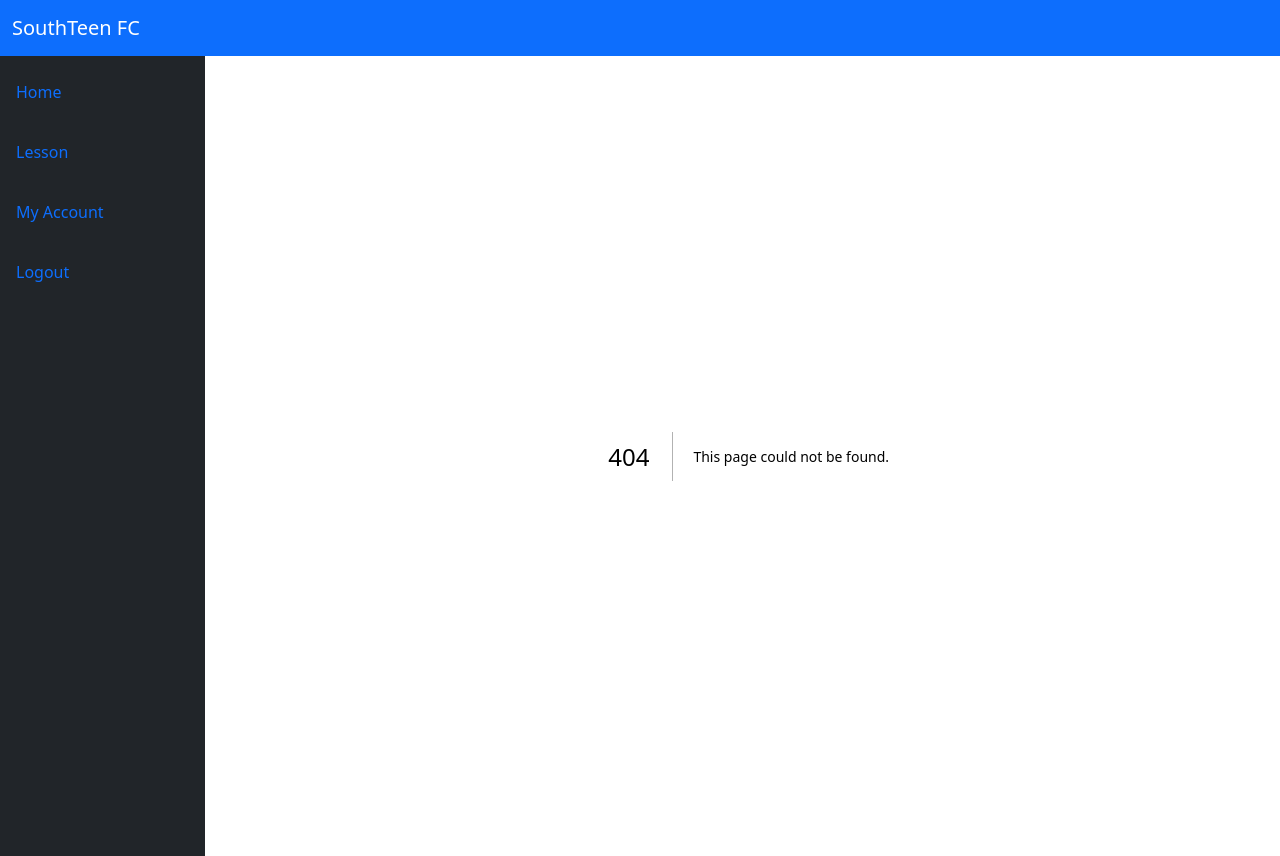
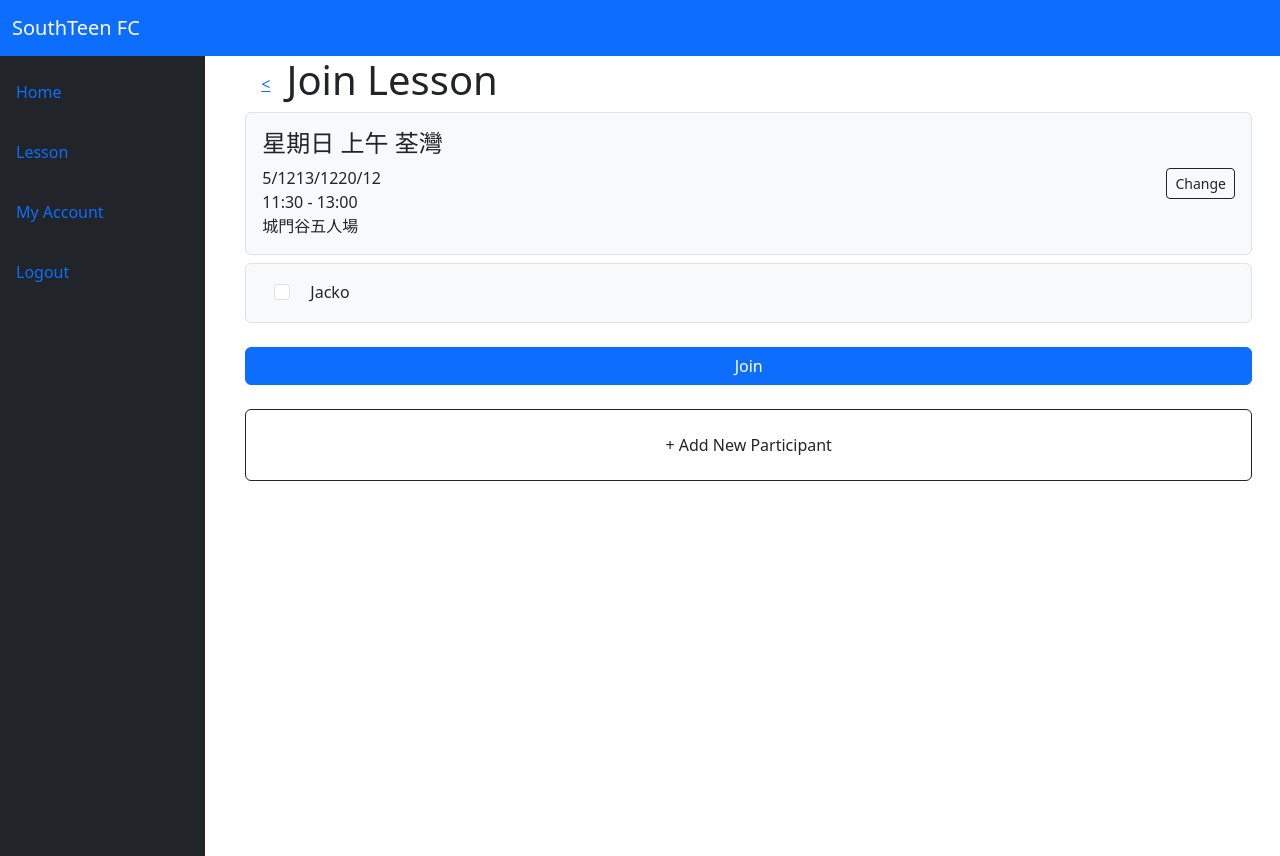
Before and after one commit to Victorchanhc/react-leave-system, a Next.js app in the folder react-leave-system/: page /lesson/join/1 in a window 1280 px wide. Before the commit this address had no page. Built offline with nearby package versions, Linux system fonts and the light colour scheme.

Commit message:
complete join lesson page UI

```diff
--- /dev/null
+++ b/react-leave-system/Components/AddNewParticipantCollapse.tsx
@@ -0,0 +1,51 @@
+'use client'
+
+import { useState } from 'react';
+import { FloatingLabel, Form } from 'react-bootstrap';
+import Button from 'react-bootstrap/Button';
+import Card from 'react-bootstrap/Card';
+import Collapse from 'react-bootstrap/Collapse';
+
+export function AddNewParticipantCollapse() {
+    const [open, setOpen] = useState(false);
+
+    return (
+        <>
+            <Button
+                variant='white'
+                onClick={() => setOpen(!open)}
+                aria-controls="example-collapse-text"
+                aria-expanded={open}
+                className='container-fluid my-2'
+            >
+                + Add New Participant
+            </Button>
+            <Collapse in={open}>
+                <Form>
+                    <FloatingLabel label='English Full Name' controlId='EnglishNameInput' className='mb-3 mx-4'>
+                        <Form.Control type='text' placeholder='e.g. Chan Tai Man' required />
+                    </FloatingLabel>
+                    <FloatingLabel label='Judy' controlId='NickNameInput' className='mb-3 mx-4'>
+                        <Form.Control type='text' placeholder='e.g. Man Man/Marcus' required />
+                    </FloatingLabel>
+                    <FloatingLabel label='陳晞妍' controlId='ChineseNameInput' className='mb-3 mx-4'>
+                        <Form.Control type='text' placeholder='e.g. 陳晞妍' required />
+                    </FloatingLabel>
+                    <FloatingLabel label='Date Of Birth' controlId='DateOfBirthInput' className='mb-3 mx-4'>
+                        <Form.Control type='date' placeholder='e.g. 陳大文' datatype='date' required />
+                    </FloatingLabel>
+                    <FloatingLabel label='Gender' controlId='GenderInput' className='mb-3 mx-4'>
+                        <Form.Select aria-label='Select...' required>
+                            <option disabled>Open this select menu</option>
+                            <option value="Male">Male</option>
+                            <option value="Female">Female</option>
+                        </Form.Select>
+                    </FloatingLabel>
+                    <Form.Group className='mb-4 mx-4'>
+                        <Button type='submit' className='container-fluid'> Submit</Button>
+                    </Form.Group>
+                </Form>
+            </Collapse>
+        </>
+    );
+}
--- a/react-leave-system/Components/Lesson.tsx
+++ b/react-leave-system/Components/Lesson.tsx
@@ -1,6 +1,9 @@
+"use client"
+
+import { useRouter } from "next/navigation"
 
 interface LessonProps {
-    lessons: {
+    lesson: {
         id: number,
         name: string,
         date: string[],
@@ -11,12 +14,22 @@ interface LessonProps {
 }
 
 export function Lesson(props: LessonProps) {
+
+    const router = useRouter()
+
+    // const joinLesson = (id: number)=>{
+    //     router.push("/lesson/join")
+    // }
+
     return (
-        <div>
-            <h4>{props.lessons.name}</h4>
-            <div>{props.lessons.date}</div>
-            <div>{(props.lessons.startTime) + " - " + (props.lessons.endTime)}</div>
-            <div>{props.lessons.venue}</div>
-        </div>
+        <>
+            <div>
+                <h4>{props.lesson.name}</h4>
+                <div>{props.lesson.date}</div>
+                <div>{(props.lesson.startTime) + " - " + (props.lesson.endTime)}</div>
+                <div>{props.lesson.venue}</div>
+            </div>
+        </>
+
     )
 }
--- /dev/null
+++ b/react-leave-system/Components/ParticipantSelect.tsx
@@ -0,0 +1,24 @@
+"use client"
+
+import { Fragment } from "react";
+import { Form } from "react-bootstrap";
+
+interface ParticipantSelectProps {
+    participant: {
+        name: string
+    }
+}
+
+export function ParticipantSelect(props: ParticipantSelectProps) {
+
+    console.log(props.participant.name)
+
+    return (
+        <Form className="container-fluid">
+            <Form.Check type="checkbox" id={`${props.participant.name}`} >
+                <Form.Check.Input type="checkbox" />
+                <Form.Check.Label className="container-fluid">{`${props.participant.name}`}</Form.Check.Label>
+            </Form.Check>
+        </Form>
+    )
+}
--- /dev/null
+++ b/react-leave-system/app/lesson/join/[id]/page.tsx
@@ -0,0 +1,61 @@
+import { Button, Form } from "react-bootstrap"
+import { Lesson } from "../../../../components/Lesson"
+import { ParticipantSelect } from "../../../../components/ParticipantSelect"
+import { AddNewParticipantCollapse } from "../../../../components/AddNewParticipantCollapse"
+
+interface JoinLessonProps{
+    params: {
+            id: string
+        },
+        searchParams:{
+            q: string
+        }
+}
+
+
+export default function JoinLessonIDPage(props :JoinLessonProps){
+
+    const id = props.params.id
+    const q = props.searchParams.q
+
+    const lesson =
+        {
+            id: 1,
+            name: "星期日 上午 荃灣",
+            date: ["5/12", "13/12", "20/12"],
+            startTime: "11:30",
+            endTime: "13:00",
+            venue: "城門谷五人場"
+        }
+
+    const participant = {
+        name : 'Jacko'
+    }
+
+
+    return(
+        <div className="container-fluid">
+            <div className="d-flex mx-3">
+                <a href="" className="mx-3 align-self-center font-weight-bold"> {`<`} </a>
+                <h1>Join Lesson</h1>
+            </div>
+            <div className="d-flex border justify-content-between rounded mx-3 mb-2 p-3 bg-light">
+                <Lesson lesson={lesson}/>
+                <Button variant="outline-dark" size="sm" className="align-self-center">Change</Button>
+            </div>
+            <div className="d-flex border justify-content-between rounded mx-3 mb-2 p-3 bg-light">
+                <ParticipantSelect participant={participant} />
+            </div>
+            <div className="px-3 my-4">
+                <a href="" className="btn btn-primary container-fluid">Join</a>
+            </div>
+            <div className="border border-dark rounded mx-3 mb-2 p-2 ">
+                <AddNewParticipantCollapse />
+            </div>
+            <div>
+
+            </div>
+            {q}
+        </div>
+    )
+}
--- a/react-leave-system/package.json
+++ b/react-leave-system/package.json
@@ -13,7 +13,8 @@
     "next": "14.2.14",
     "react": "^18",
     "react-bootstrap": "^2.10.5",
-    "react-dom": "^18"
+    "react-dom": "^18",
+    "zustand": "^5.0.0"
   },
   "devDependencies": {
     "@types/node": "^20",
```
Also changed, not shown: react-leave-system/Components/HomeInfo.tsx (+12 -5 lines), react-leave-system/Components/LessonList.tsx (+28 -17 lines), react-leave-system/app/lesson/page.tsx (+41 -9 lines), 1 other file (tests, documents, lock files or other folders).
